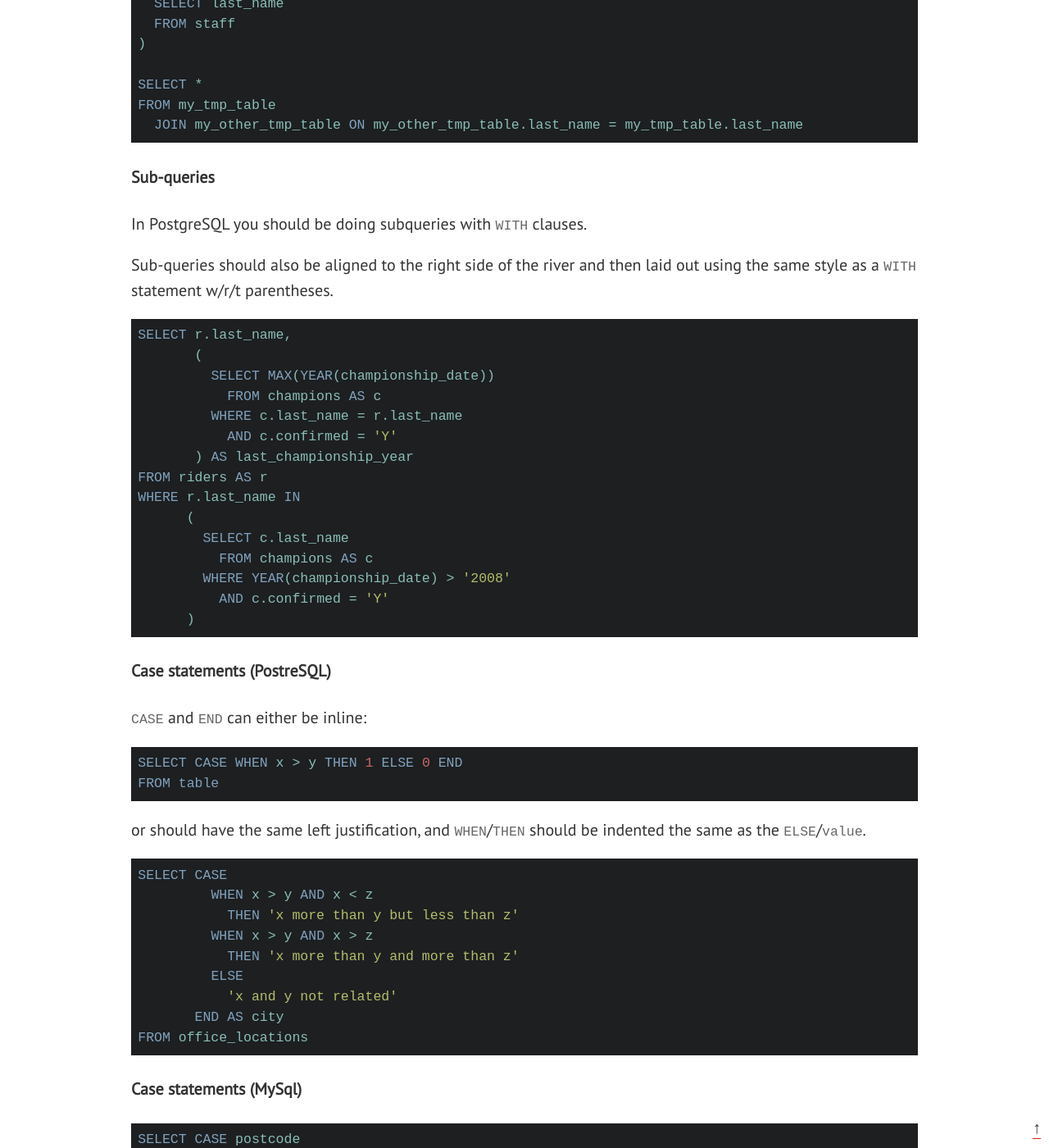
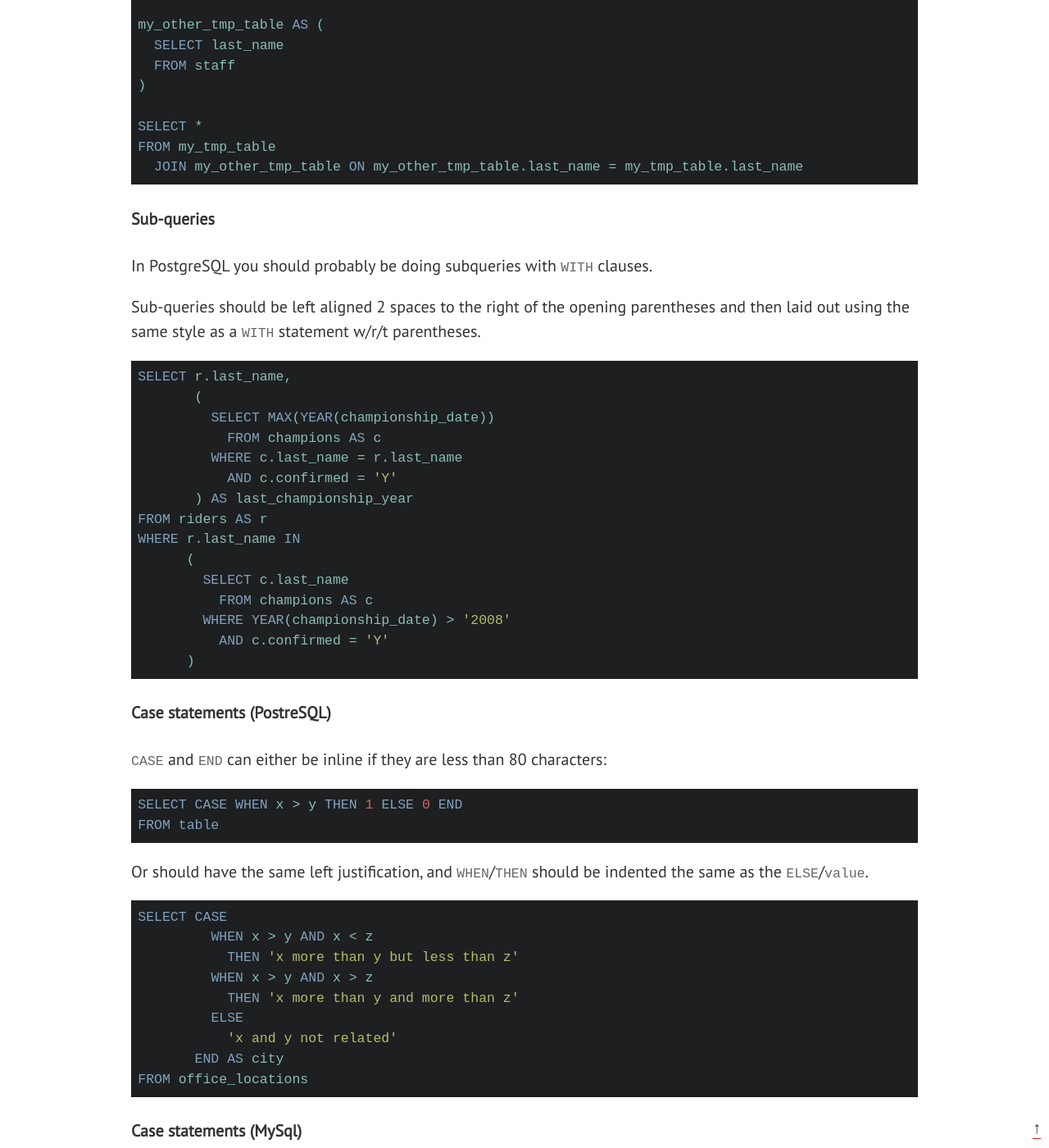
Before and after one commit to treffynnon/sqlstyle.guide, a Jekyll site: the page built from index.md, in a window 1280 px wide and 1400 px high, scrolled down 6934 px. Shown: the whole window at 82% size. Built offline with Jekyll 4.4.1, drawn with Linux system fonts in a browser that asks for light colours; nearby versions of some CDN libraries; some web fonts are replaced; comment, search, counter and statistics services are not loaded; some of the changed text lies outside the part shown.

Commit message:
Update sqlstyle.guide.md
@rfroetscher @jz402

````diff
--- a/_includes/sqlstyle.guide.md
+++ b/_includes/sqlstyle.guide.md
@@ -274,10 +276,10 @@ FROM my_tmp_table
 
 #### Sub-queries
 
-In PostgreSQL you should be doing subqueries with `WITH` clauses.
+In PostgreSQL you should probably be doing subqueries with `WITH` clauses.
 
-Sub-queries should also be aligned to the right side of the river and then laid
-out using the same style as a `WITH` statement w/r/t parentheses.
+Sub-queries should be left aligned 2 spaces to the right of the opening parentheses and then
+laid out using the same style as a `WITH` statement w/r/t parentheses.
 
 ```sql
 SELECT r.last_name,
@@ -299,14 +301,14 @@ WHERE r.last_name IN
 
 #### Case statements (PostreSQL)
 
-`CASE` and `END` can either be inline:
+`CASE` and `END` can either be inline if they are less than 80 characters:
 
 ```sql
 SELECT CASE WHEN x > y THEN 1 ELSE 0 END
 FROM table
 ```
 
-or should have the same left justification, and `WHEN`/`THEN` should be indented the same as the `ELSE`/`value`.
+Or should have the same left justification, and `WHEN`/`THEN` should be indented the same as the `ELSE`/`value`.
 
 ```sql
 SELECT CASE
@@ -336,7 +338,7 @@ FROM office_locations
 
 * Make use of `BETWEEN` where possible instead of combining multiple statements
   with `AND`.
-* Similarly use `IN()` instead of multiple `OR` clauses.
+* Similarly use `IN()` instead of multiple `OR` clauses - though note that MySQL is **really bad** at optimizing `IN` even with an obvious index, so use your discretion depending on what type of server you are querying and how big the table is.
 * Where a value needs to be interpreted before leaving the database use the `CASE`
   expression. `CASE` statements can be nested to form more complex logical structures.
 * Avoid the use of `UNION` clauses and temporary tables where possible. If the
@@ -409,6 +412,7 @@ constraints along with field value validation.
 
 ##### General
 
+* Avoid explicit foreign keys; they are usually more trouble than they are worth.
 * Tables must have at least one key to be complete and useful.
 * Constraints should be given a custom name excepting `UNIQUE`, `PRIMARY KEY`
   and `FOREIGN KEY` where the database vendor will generally supply sufficiently
````
Also changed, not shown: other parts of _includes/sqlstyle.guide.md (+7 -4 lines).
